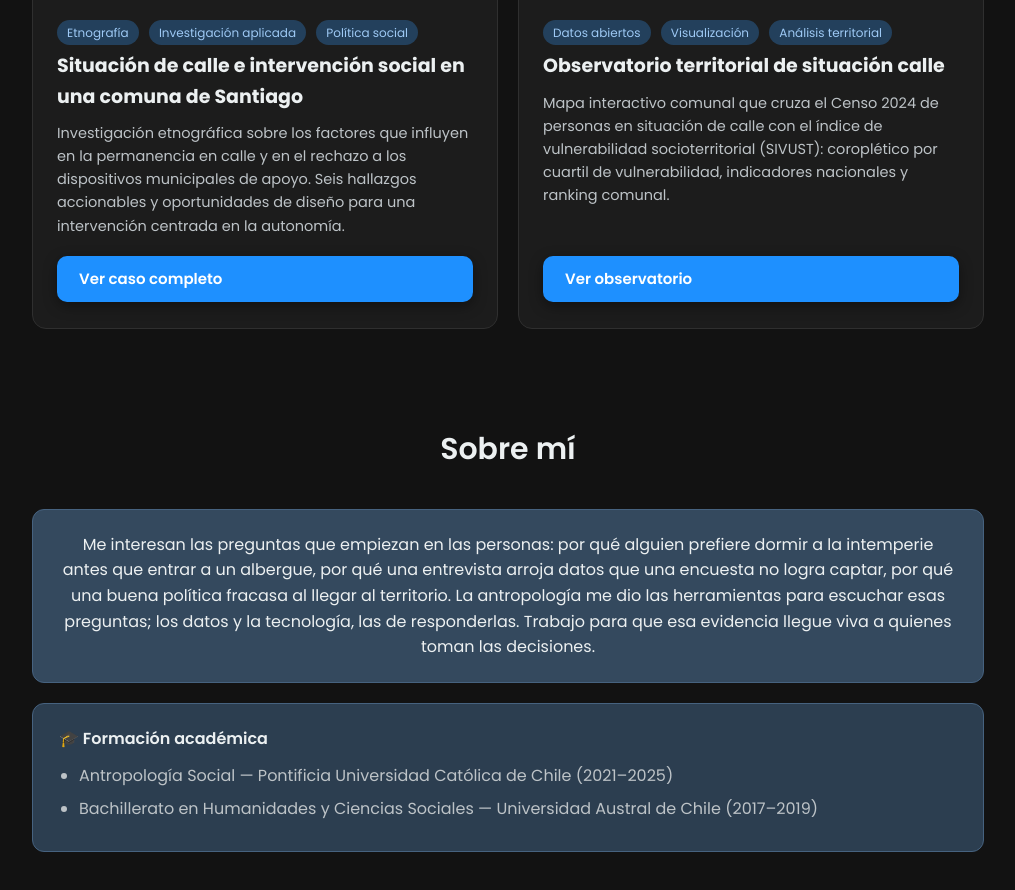
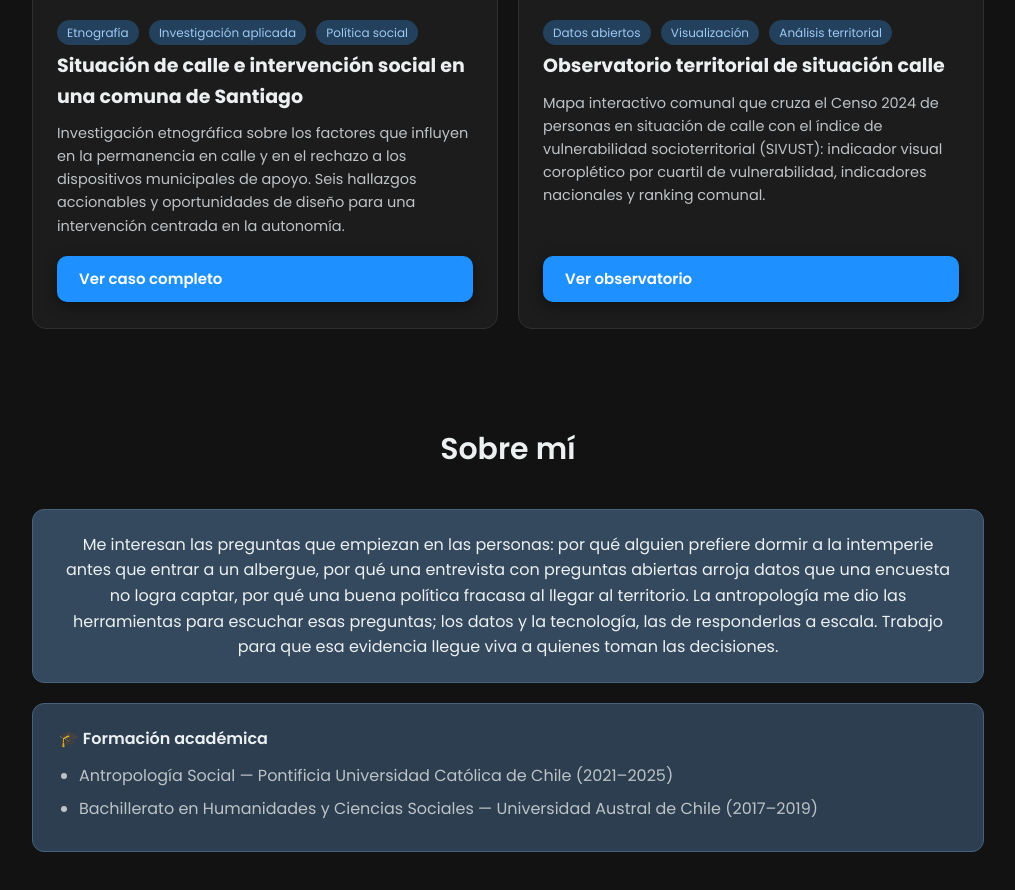
Before and after one commit to Alexanderguzman-ant/Alexanderguzman-ant.github.io, a plain HTML site: page index.html in a window 1280 px wide. Shown: the part 1031-1921 px from the top of the page, without its empty margins (132-1147 px from the left). Drawn offline with Linux system fonts and the light colour scheme.

Commit message:
Actualización CV

```diff
--- a/index.html
+++ b/index.html
@@ -75,7 +75,7 @@
           </div>
           <h3>Observatorio territorial de situación calle</h3>
           <p>Mapa interactivo comunal que cruza el Censo 2024 de personas en situación de calle con el
-          índice de vulnerabilidad socioterritorial (SIVUST): coroplético por cuartil de vulnerabilidad,
+          índice de vulnerabilidad socioterritorial (SIVUST): indicador visual coroplético por cuartil de vulnerabilidad,
           indicadores nacionales y ranking comunal.</p>
           <a class="btn" href="observatorio.html">Ver observatorio</a>
         </div>
@@ -90,10 +90,10 @@
 <div class="well alt">
   <p style="text-align:center; font-size:16px; color: var(--text);">
     Me interesan las preguntas que empiezan en las personas: por qué alguien prefiere
-    dormir a la intemperie antes que entrar a un albergue, por qué una entrevista
+    dormir a la intemperie antes que entrar a un albergue, por qué una entrevista con preguntas abiertas
     arroja datos que una encuesta no logra captar, por qué una buena política fracasa al llegar
     al territorio. La antropología me dio las herramientas para escuchar esas preguntas;
-    los datos y la tecnología, las de responderlas. Trabajo para que esa evidencia llegue
+    los datos y la tecnología, las de responderlas a escala. Trabajo para que esa evidencia llegue
     viva a quienes toman las decisiones.
   </p>
 </div>
```
Also changed, not shown: 1 other file.
